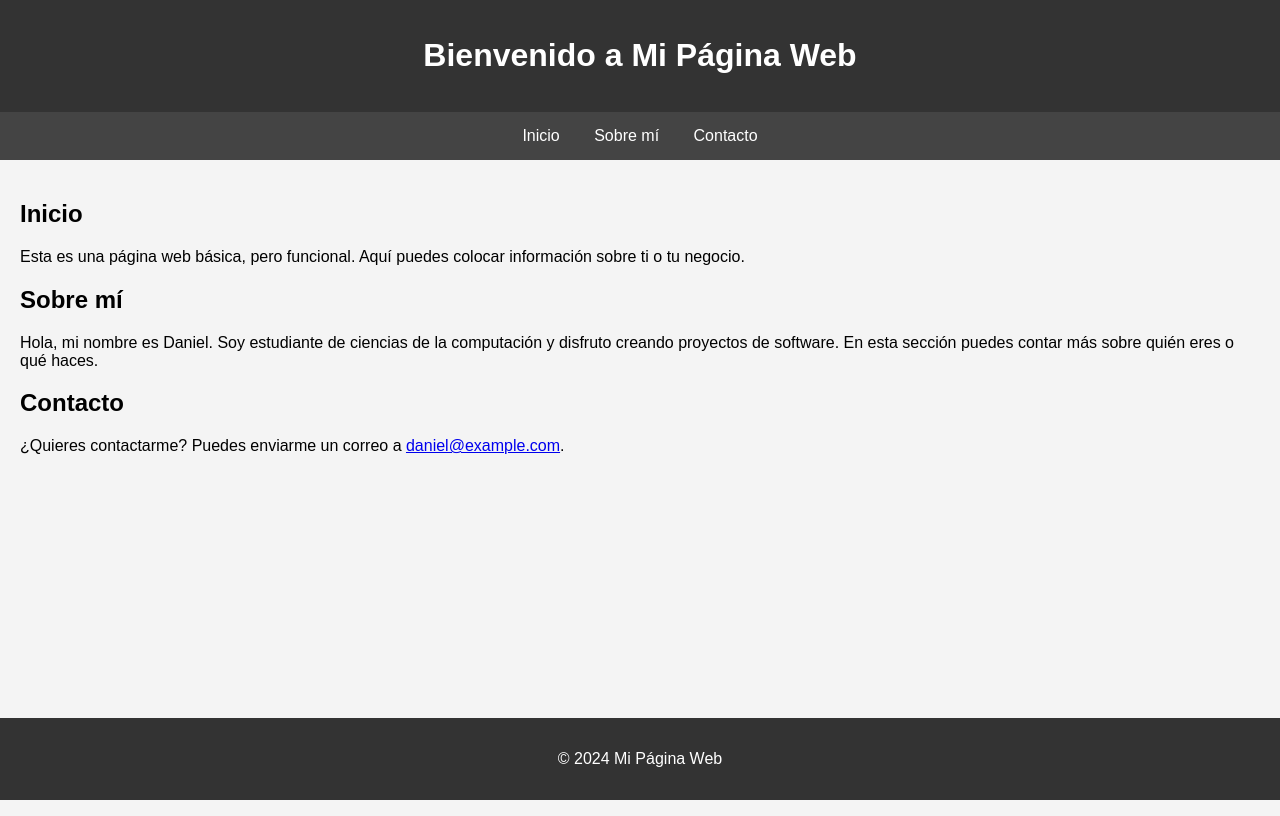
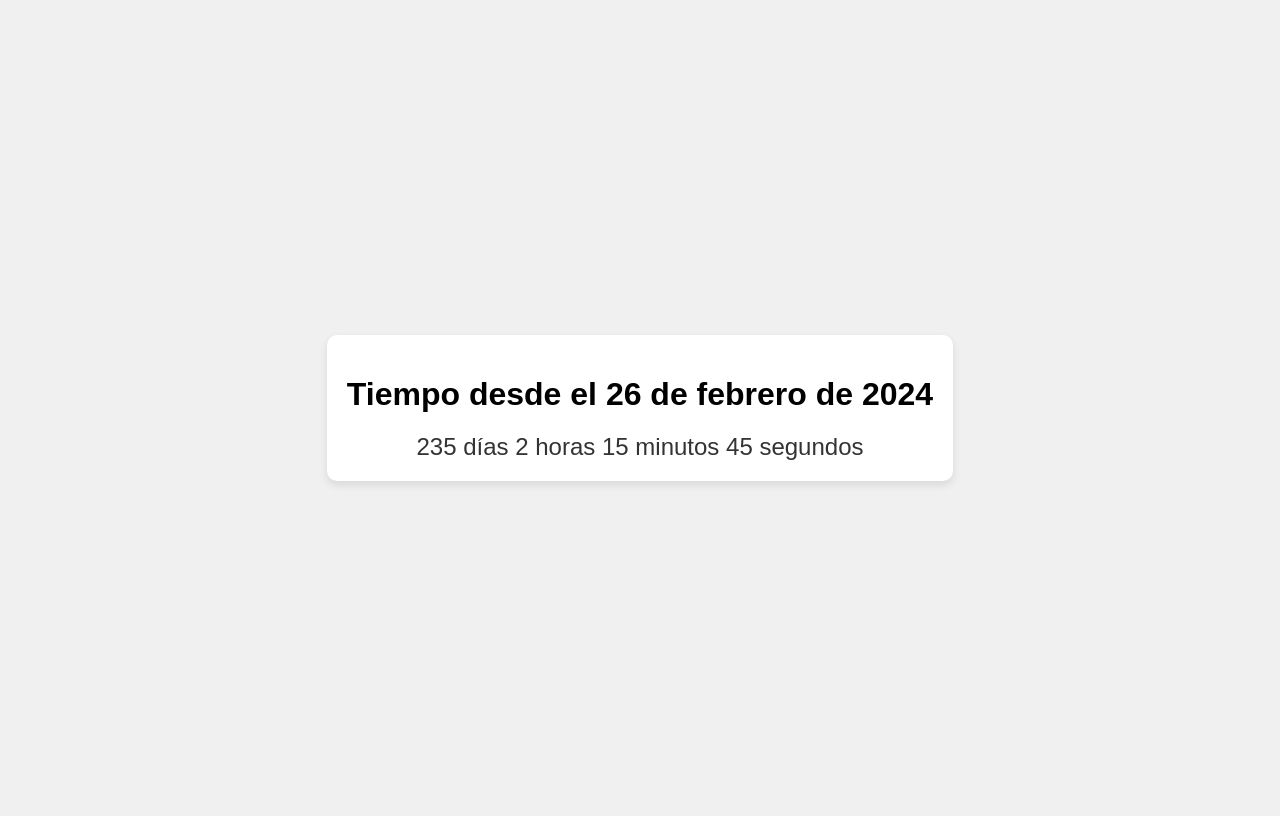
Before and after one commit to DanielM032/PW1, a plain HTML site: page index.html in a window 1280 px wide. Drawn offline with Linux system fonts and the light colour scheme.

Commit message:
Update index.html

```diff
--- a/index.html
+++ b/index.html
@@ -3,79 +3,65 @@
 <head>
     <meta charset="UTF-8">
     <meta name="viewport" content="width=device-width, initial-scale=1.0">
-    <title>Mi Página Web</title>
+    <title>Temporizador desde 26 de febrero de 2024</title>
     <style>
         body {
             font-family: Arial, sans-serif;
-            margin: 0;
-            padding: 0;
-            background-color: #f4f4f4;
+            display: flex;
+            justify-content: center;
+            align-items: center;
+            height: 100vh;
+            background-color: #f0f0f0;
         }
-        header {
-            background-color: #333;
-            color: white;
-            padding: 1rem 0;
+        .timer {
             text-align: center;
+            background-color: white;
+            padding: 20px;
+            border-radius: 10px;
+            box-shadow: 0 4px 8px rgba(0, 0, 0, 0.1);
         }
-        nav {
-            background-color: #444;
-            text-align: center;
+        h1 {
+            font-size: 2em;
+            margin-bottom: 20px;
         }
-        nav a {
-            color: white;
-            display: inline-block;
-            padding: 15px;
-            text-decoration: none;
-        }
-        nav a:hover {
-            background-color: #555;
-        }
-        .container {
-            padding: 20px;
-        }
-        footer {
-            background-color: #333;
-            color: white;
-            text-align: center;
-            padding: 1rem 0;
-            position: fixed;
-            width: 100%;
-            bottom: 0;
+        #time {
+            font-size: 1.5em;
+            color: #333;
         }
     </style>
 </head>
 <body>
 
-    <header>
-        <h1>Bienvenido a Mi Página Web</h1>
-    </header>
-
-    <nav>
-        <a href="#inicio">Inicio</a>
-        <a href="#sobre-mi">Sobre mí</a>
-        <a href="#contacto">Contacto</a>
-    </nav>
-
-    <div class="container">
-        <section id="inicio">
-            <h2>Inicio</h2>
-            <p>Esta es una página web básica, pero funcional. Aquí puedes colocar información sobre ti o tu negocio.</p>
-        </section>
-
-        <section id="sobre-mi">
-            <h2>Sobre mí</h2>
-            <p>Hola, mi nombre es Daniel. Soy estudiante de ciencias de la computación y disfruto creando proyectos de software. En esta sección puedes contar más sobre quién eres o qué haces.</p>
-        </section>
-
-        <section id="contacto">
-            <h2>Contacto</h2>
-            <p>¿Quieres contactarme? Puedes enviarme un correo a <a href="mailto:daniel@example.com">daniel@example.com</a>.</p>
-        </section>
+    <div class="timer">
+        <h1>Tiempo desde el 26 de febrero de 2024</h1>
+        <div id="time">Cargando...</div>
     </div>
 
-    <footer>
-        <p>&copy; 2024 Mi Página Web</p>
-    </footer>
+    <script>
+        function updateTimer() {
+            // Fecha de inicio: 26 de febrero de 2024
+            const startDate = new Date("Feb 26, 2024 00:00:00").getTime();
+
+            // Fecha y hora actual
+            const now = new Date().getTime();
+
+            // Diferencia en tiempo
+            const difference = now - startDate;
+
+            // Cálculo de días, horas, minutos y segundos
+            const days = Math.floor(difference / (1000 * 60 * 60 * 24));
+            const hours = Math.floor((difference % (1000 * 60 * 60 * 24)) / (1000 * 60 * 60));
+            const minutes = Math.floor((difference % (1000 * 60 * 60)) / (1000 * 60));
+            const seconds = Math.floor((difference % (1000 * 60)) / 1000);
+
+            // Mostrar el tiempo transcurrido en la página
+            document.getElementById("time").innerHTML = days + " días " + hours + " horas "
+                + minutes + " minutos " + seconds + " segundos ";
+        }
+
+        // Actualizar el temporizador cada segundo
+        setInterval(updateTimer, 1000);
+    </script>
 
 </body>
 </html>
```
